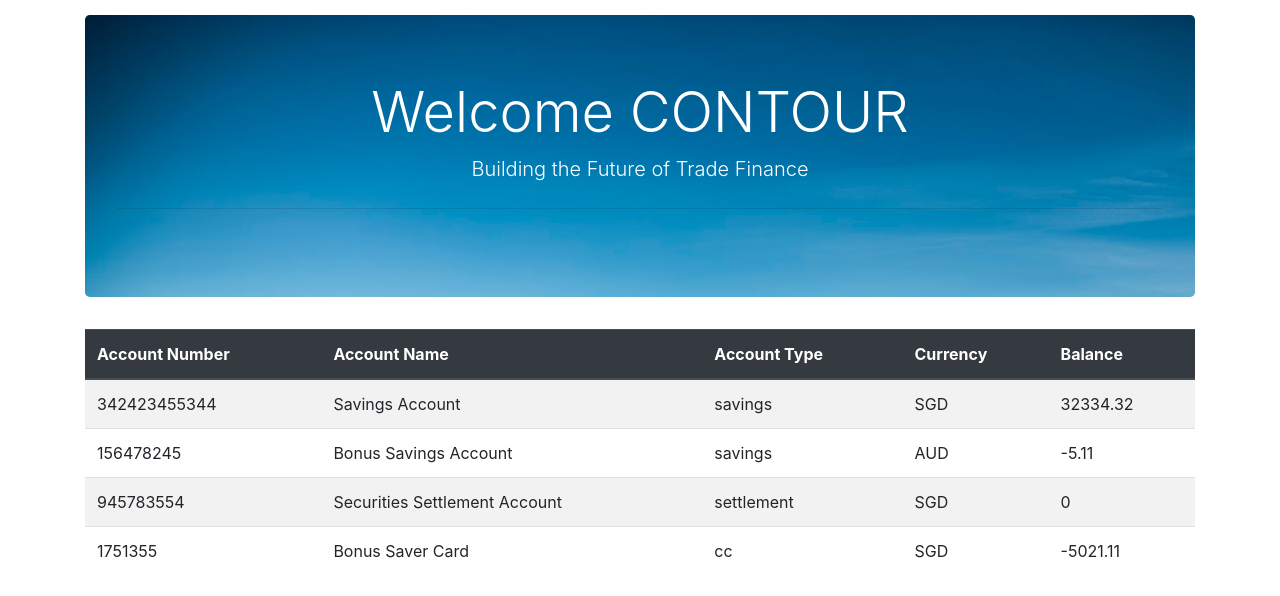
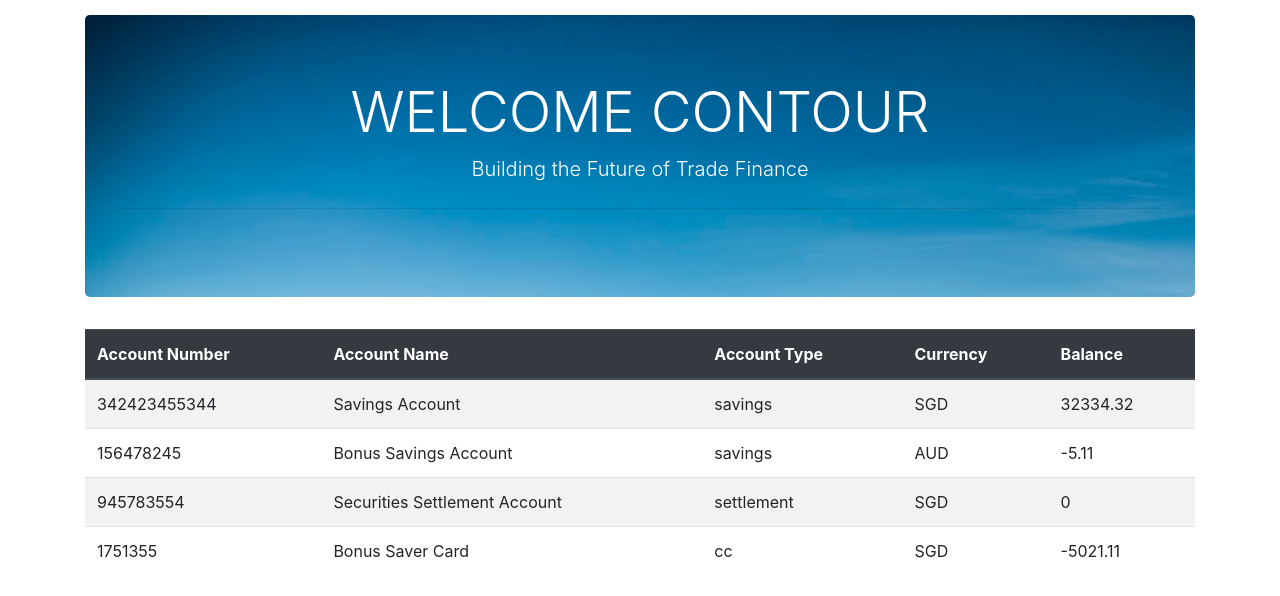
Before and after one commit to kamalck4u/banking, a React (Create React App) app: page / in a window 1280 px wide. Shown: the top 596 px of the page. Built offline with nearby package versions, Linux system fonts and the light colour scheme.

Commit message:
Change Home header text

```diff
--- a/src/components/Common/Constants.js
+++ b/src/components/Common/Constants.js
@@ -9,7 +9,7 @@
 export const DESCRIPTION = 'Description';
 export const STATUS = 'Status';
 export const AMOUNT = 'Amount';
-export const WELCOME_TEXT = 'Welcome CONTOUR';
+export const WELCOME_TEXT = 'WELCOME CONTOUR';
 export const TAG_LINE = 'Building the Future of Trade Finance';
 export const ERROR_HEADER = 'Error';
 export const TRANSACTIONS_DETAILS = 'Transaction Details';
```
Also changed, not shown: 1 other file (tests, documents, lock files or other folders).
